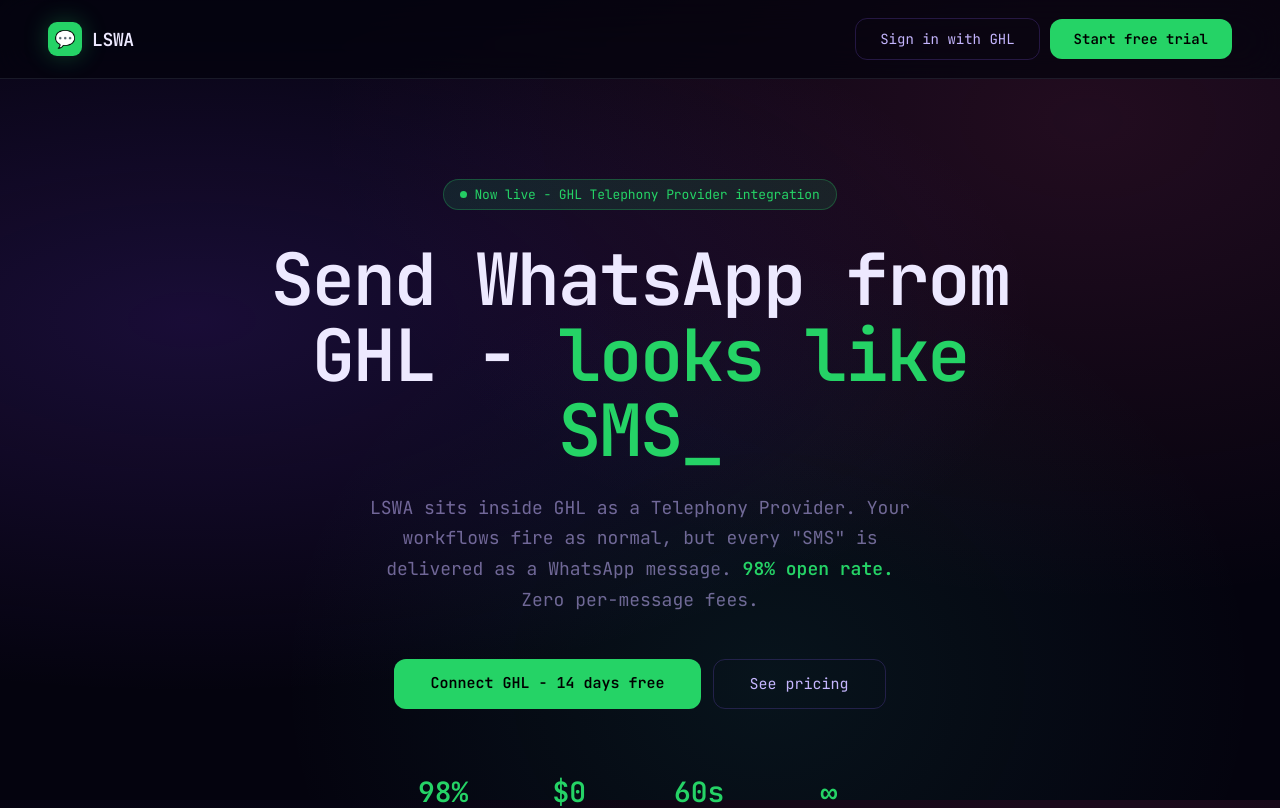
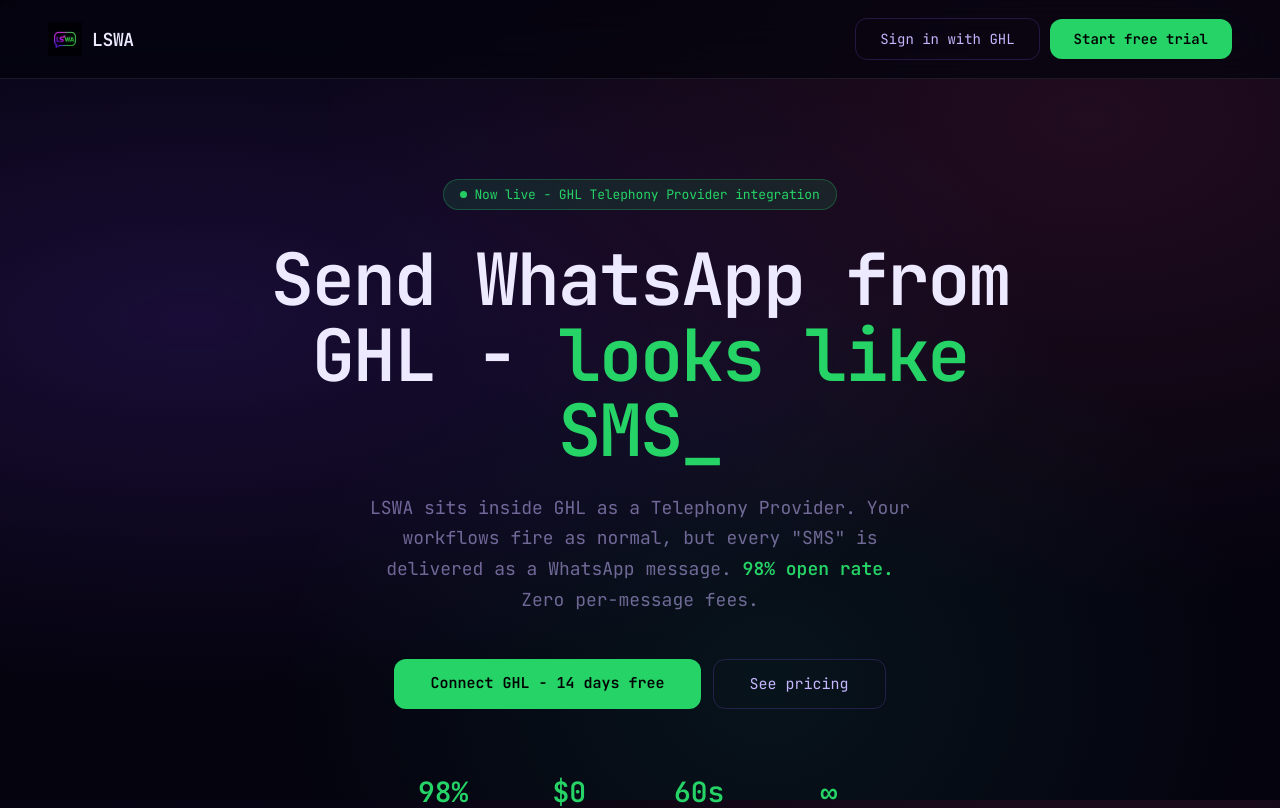
Before and after one commit to goleadsyncs/lswa, a React (Vite) app in the folder client/: page / in a window 1280 px wide. Shown: the top 808 px of the page. Built offline with nearby package versions, Linux system fonts and the light colour scheme.

Commit message:
feat(ui): replace emoji logo with lswa_logo.png, add favicon

```diff
--- a/client/index.html
+++ b/client/index.html
@@ -3,7 +3,8 @@
   <head>
     <meta charset="UTF-8" />
     <meta name="viewport" content="width=device-width, initial-scale=1.0" />
-    <title>LSWA — LeadSync WhatsApp</title>
+    <link rel="icon" type="image/png" href="/lswa_logo.png" />
+    <title>LSWA - LeadSync WhatsApp</title>
     <link rel="preconnect" href="https://fonts.googleapis.com" />
     <link rel="preconnect" href="https://fonts.gstatic.com" crossorigin />
     <link href="https://fonts.googleapis.com/css2?family=Syne:wght@600;700;800&family=DM+Sans:wght@300;400;500;600;700&family=JetBrains+Mono:wght@400;600&display=swap" rel="stylesheet" />
--- a/client/src/pages/Billing.jsx
+++ b/client/src/pages/Billing.jsx
@@ -48,7 +48,7 @@
     <div style={{ minHeight: '100vh' }}>
       <header style={{ display: 'flex', alignItems: 'center', justifyContent: 'space-between', padding: '14px 32px', borderBottom: '1px solid var(--border)', backdropFilter: 'blur(20px)', background: 'rgba(4,3,14,0.8)', position: 'sticky', top: 0, zIndex: 100 }}>
         <div style={{ display: 'flex', alignItems: 'center', gap: 9, cursor: 'pointer' }} onClick={() => nav('/dashboard')}>
-          <div style={{ width: 30, height: 30, borderRadius: 8, background: 'var(--wa)', display: 'flex', alignItems: 'center', justifyContent: 'center', fontSize: 15 }}>💬</div>
+          <img src="/lswa_logo.png" alt="LSWA" style={{ height: 30, width: 30, objectFit: "contain" }} />
           <span style={{ fontFamily: "'JetBrains Mono', monospace", fontWeight: 700, fontSize: 17, letterSpacing: '-0.02em' }}>LSWA</span>
         </div>
         <button className="btn-ghost" style={{ padding: '7px 14px', fontSize: 13 }} onClick={() => nav('/dashboard')}>← Dashboard</button>
--- a/client/src/pages/Connect.jsx
+++ b/client/src/pages/Connect.jsx
@@ -63,7 +63,7 @@
       </button>
 
       <div className="glass-card" style={{ padding: 40, maxWidth: 460, width: '100%', textAlign: 'center' }}>
-        <div style={{ width: 44, height: 44, borderRadius: 11, background: 'var(--wa-glass)', border: '1px solid var(--wa-border)', display: 'flex', alignItems: 'center', justifyContent: 'center', fontSize: 22, margin: '0 auto 16px' }}>📱</div>
+        <img src="/lswa_logo.png" alt="LSWA" style={{ height: 44, width: 44, objectFit: "contain", margin: "0 auto 16px", display: "block" }} />
         <h2 style={{ fontFamily: "'JetBrains Mono', monospace", fontSize: 22, fontWeight: 700, marginBottom: 8, letterSpacing: '-0.02em' }}>Connect WhatsApp</h2>
         <p style={{ color: 'var(--muted)', fontSize: 14, lineHeight: 1.6, marginBottom: 28 }}>Scan the QR code with your WhatsApp app to link this number to LSWA.</p>
 
--- a/client/src/pages/Dashboard.jsx
+++ b/client/src/pages/Dashboard.jsx
@@ -57,7 +57,7 @@
       {/* Header */}
       <header style={{ display: 'flex', alignItems: 'center', justifyContent: 'space-between', padding: '14px 32px', borderBottom: '1px solid var(--border)', backdropFilter: 'blur(20px)', background: 'rgba(4, 3, 14, 0.8)', position: 'sticky', top: 0, zIndex: 100 }}>
         <div style={{ display: 'flex', alignItems: 'center', gap: 9 }}>
-          <div style={{ width: 30, height: 30, borderRadius: 8, background: 'var(--wa)', display: 'flex', alignItems: 'center', justifyContent: 'center', fontSize: 15 }}>💬</div>
+          <img src="/lswa_logo.png" alt="LSWA" style={{ height: 30, width: 30, objectFit: "contain" }} />
           <span style={{ fontFamily: "'JetBrains Mono', monospace", fontWeight: 700, fontSize: 17, letterSpacing: '-0.02em' }}>LSWA</span>
         </div>
         <div style={{ display: 'flex', alignItems: 'center', gap: 16 }}>
--- a/client/src/pages/Landing.jsx
+++ b/client/src/pages/Landing.jsx
@@ -24,7 +24,7 @@
       {/* Nav */}
       <nav style={{ display: 'flex', alignItems: 'center', justifyContent: 'space-between', padding: '18px 48px', borderBottom: '1px solid var(--border)', backdropFilter: 'blur(20px)', background: 'rgba(4, 3, 14, 0.7)', position: 'sticky', top: 0, zIndex: 100 }}>
         <div style={{ display: 'flex', alignItems: 'center', gap: 10 }}>
-          <div style={{ width: 34, height: 34, borderRadius: 9, background: 'var(--wa)', display: 'flex', alignItems: 'center', justifyContent: 'center', fontSize: 17, boxShadow: 'var(--glow-wa)' }}>💬</div>
+          <img src="/lswa_logo.png" alt="LSWA" style={{ height: 34, width: 34, objectFit: "contain" }} />
           <span style={{ fontFamily: "'JetBrains Mono', monospace", fontWeight: 700, fontSize: 18, letterSpacing: '-0.02em' }}>LSWA</span>
         </div>
         <div style={{ display: 'flex', alignItems: 'center', gap: 10 }}>
@@ -145,7 +145,7 @@
       {/* Footer */}
       <footer style={{ borderTop: '1px solid var(--border)', padding: '32px 48px', display: 'flex', justifyContent: 'space-between', alignItems: 'center', flexWrap: 'wrap', gap: 12 }}>
         <div style={{ display: 'flex', alignItems: 'center', gap: 8 }}>
-          <div style={{ width: 28, height: 28, borderRadius: 7, background: 'var(--wa)', display: 'flex', alignItems: 'center', justifyContent: 'center', fontSize: 14 }}>💬</div>
+          <img src="/lswa_logo.png" alt="LSWA" style={{ height: 28, width: 28, objectFit: "contain" }} />
           <span style={{ fontFamily: "'JetBrains Mono', monospace", fontWeight: 700, fontSize: 15 }}>LSWA</span>
         </div>
         <div style={{ color: 'var(--muted)', fontSize: 13 }}>© {new Date().getFullYear()} LeadSync. All rights reserved.</div>
```
Also changed, not shown: client/public/lswa_logo.png (added), 1 other file (tests, documents, lock files or other folders).
